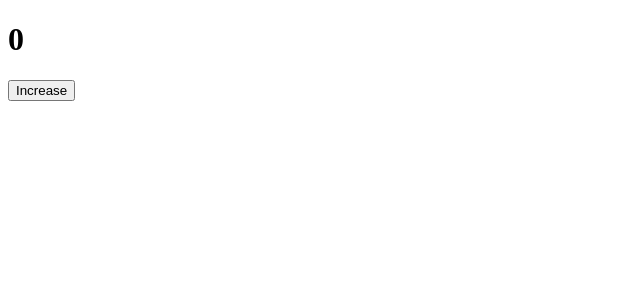
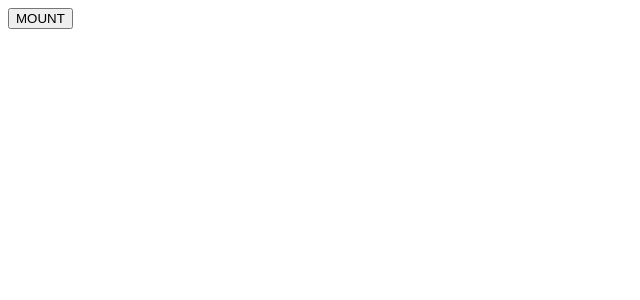
Before and after one commit to meghna7838/Understanding-Lifecycle, a React (Create React App) app in the folder understanding/: page / in a window 1280 px wide. Shown: the top 300 px of the page, without its empty margins (0-640 px from the left). Built offline with nearby package versions, Linux system fonts and the light colour scheme.

Commit message:
UNmounting of component

```diff
--- a/understanding/src/App.js
+++ b/understanding/src/App.js
@@ -2,8 +2,22 @@
 import ComponentA from "./ComponentA";
 import TimerOne from "./TimerOne"
 class  App extends React.Component {
+  constructor(){
+    super();
+    this.state =  {
+      mount : false
+    }
+  }
+  handleClick=()=>{
+    this.setState((prevState)=>({ mount:!prevState.mount
+    }))
+  }
   render(){
-    return(<TimerOne/>);
+    return(<>
+      <button onClick={this.handleClick}>{this.state.mount?"UNMOUNT":"MOUNT"}</button>
+      {this.state.mount?<TimerOne/>:null}
+      </>
+    );
   }
 }
 
--- a/understanding/src/TimerOne.js
+++ b/understanding/src/TimerOne.js
@@ -4,7 +4,8 @@
 constructor(){
     super();
     console.log("TimerOne constructor");
-    this.state = {count: 0}
+    this.state = {time: 0}
+    this.timer=null;
 }
 
 static getDerivedStateFromProps(){
@@ -15,15 +16,12 @@
 shouldComponentUpdate(){
     return true;
 }
-btnclick=()=>{
-    this.setState((prevState)=>{
-        return {count:prevState.count+1}})
-    }
+
 render(){
     console.log("TimerOne Render");
     return (<>
-    <h1>{this.state.count}</h1>
-    <button onClick={this.btnclick}>Increase</button></>);
+    <h1>Timer:{new Date(this.state.time*1000).toISOString().slice(11,19)}</h1>
+    </>);
 }
 
 
@@ -31,6 +29,14 @@
 {
 console.log("TimeOne componentDidMount");
 console.log("_____________________________________________________");
+
+// this.timer = setInterval(()=>{
+//         this.setState({time:time+1});
+//     },1000);
+
+ this.timer = setInterval(() => {
+    this.setState((prevState) => ({ time: prevState.time + 1 }));
+  }, 1000);
 }
 
 getSnapshotBeforeUpdate(prevProps, prevState)
@@ -42,6 +48,13 @@
 componentDidUpdate(){
     console.log("TimeOne componentDidUpdate");
     console.log("_____________________________________________________");
+    if(this.state.time==10)
+        {
+    clearInterval(this.timer);
+        }
 }
 
+componentWillUnmount(){
+    console.log("TimerOne Unmounted");
 }
+}
```
